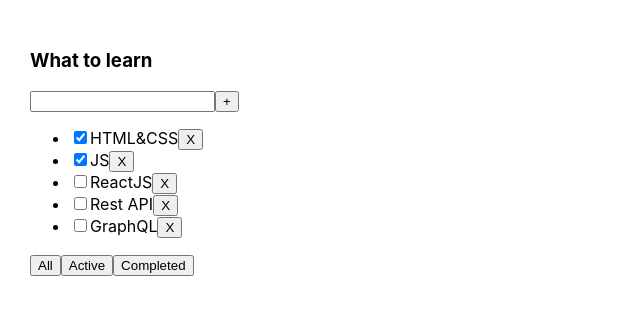
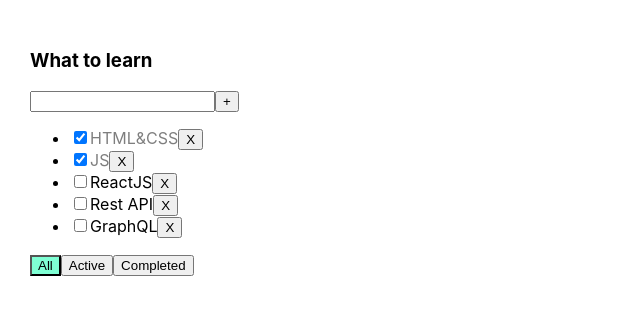
Before and after one commit to Timmy2324/react-to-do-list, a React (Create React App) app: page / in a window 1280 px wide. Shown: the top 314 px of the page, without its empty margins (0-640 px from the left). Built offline with nearby package versions, Linux system fonts and the light colour scheme.

Commit message:
added functionality for checkbox and refactoring

```diff
--- a/src/App.css
+++ b/src/App.css
@@ -6,3 +6,17 @@
 .App > div {
   margin-right: 50px;
 }
+
+.active-filter {
+  background-color: aquamarine;
+}
+
+.is-done {
+  opacity: 0.5;
+}
+
+.error {
+  border: 2px solid red;
+  outline: none;
+  background-color: rgba(255, 0, 0, 0.44);
+}
--- a/src/App.tsx
+++ b/src/App.tsx
@@ -4,9 +4,9 @@
 import {v1} from "uuid";
 
 export type TaskType = {
-    id: string,
-    title: string,
-    isDone: boolean,
+    id: string
+    title: string
+    isDone: boolean
 }
 
 export type FilterValuesType = 'all' | 'active' | 'completed';
@@ -44,8 +44,6 @@
         },
     ]);
 
-    let taskForToDoList = tasks;
-
     function addTask(title: string) {
         const newTask: TaskType = {
             id: v1(),
@@ -53,6 +51,10 @@
             isDone: false
         }
         setTasks([newTask, ...tasks])
+    }
+
+    function changeTaskStatus(id: string, isDone: boolean) {
+        setTasks(tasks.map(t => t.id === id ? {...t, isDone} : t));
     }
 
     function changeFilter(filter: FilterValuesType) {
@@ -66,9 +68,9 @@
     function getTaskForRender() {
         switch (filter) {
             case 'completed':
-                return taskForToDoList = tasks.filter(t => t.isDone);
+                return tasks.filter(t => t.isDone);
             case 'active':
-                return taskForToDoList = tasks.filter(t => !t.isDone);
+                return tasks.filter(t => !t.isDone);
             default:
                 return tasks;
         }
@@ -83,7 +85,7 @@
                 removeTask={removeTask}
                 changeFilter={changeFilter}
                 addTask={addTask}
-
+                changeTaskStatus={changeTaskStatus}
             />
         </div>
     );
--- a/src/ToDoList.tsx
+++ b/src/ToDoList.tsx
@@ -2,29 +2,52 @@
 import {FilterValuesType, TaskType} from "./App";
 
 type ToDoListPropsTypes = {
-    title: string,
-    tasks: Array<TaskType>,
-    filter: FilterValuesType,
-    removeTask: (taskId: string) => void,
-    changeFilter: (filter: FilterValuesType) => void,
+    title: string
+    tasks: Array<TaskType>
+    filter: FilterValuesType
+    removeTask: (taskId: string) => void
+    changeFilter: (filter: FilterValuesType) => void
     addTask: (title: string) => void
+    changeTaskStatus: (id: string, isDone: boolean) => void
 }
 
 export function ToDoList(props: ToDoListPropsTypes) {
 
-    let [title, setTitle] = useState('');
+    const [title, setTitle] = useState('');
+    const [error, setError] = useState<boolean>(false);
+    const taskList = props.tasks.map((t: TaskType) => {
+        const removeTask = () => props.removeTask(t.id);
+        const changeStatus = (e: ChangeEvent<HTMLInputElement>) => props.changeTaskStatus(t.id, e.currentTarget.checked);
+        return (
+            <li key={t.id}>
+                <input
+                    type="checkbox"
+                    checked={t.isDone}
+                    onChange={changeStatus}
+                />
+                <span className={t.isDone ? 'is-done' : ''}>{t.title}</span>
+                <button onClick={removeTask}>X</button>
+            </li>
+        )
+    })
 
     const addTask = () => {
-        props.addTask(title);
+        const trimTitle = title.trim();
+        if (trimTitle) {
+            props.addTask(trimTitle);
+        } else {
+            setError(true);
+        }
         setTitle('');
     }
 
-    const onClickChangeTitle = (e: ChangeEvent<HTMLInputElement>) => {
+    const onChangeSetTitle = (e: ChangeEvent<HTMLInputElement>) => {
         setTitle(e.currentTarget.value)
+        setError(false)
     }
 
     const onKeyPressAddTask = (e: KeyboardEvent<HTMLInputElement>) => {
-        if (e.key === 'Enter ') {
+        if (e.key === 'Enter') {
             addTask()
         }
     }
@@ -34,43 +57,43 @@
     const onClickFilterActiveTasks = () => props.changeFilter('active');
     const onClickFilterCompletedTasks = () => props.changeFilter('completed');
 
+    const getBtnClass = (filter: FilterValuesType) => {
+        return props.filter === filter ? 'active-filter' : '';
+    }
+
+    const errorMessage = error && <div style={{color: 'red'}}>Title is required</div>;
+
     return (
         <div>
             <h3>{props.title}</h3>
             <div>
                 <input
+                    className={error ? 'error' : ''}
                     value={title}
-                    onChange={onClickChangeTitle}
+                    onChange={onChangeSetTitle}
                     onKeyPress={onKeyPressAddTask}
                 />
                 <button onClick={addTask}>+</button>
+                {errorMessage}
             </div>
             <ul>
-                {
-                    props.tasks.map(t => {
-                        const onClickRemoveTask = () => props.removeTask(t.id);
-                        return (
-                            <li key={t.id}>
-                                <input type="checkbox" checked={t.isDone}/>
-                                <span>{t.title}</span>
-                                <button onClick={onClickRemoveTask}>X</button>
-                            </li>
-                        )
-                    })
-                }
+                {taskList}
             </ul>
             <div>
                 <button
+                    className={getBtnClass('all')}
                     onClick={onClickFilterAllTasks}
                 >
                     All
                 </button>
                 <button
+                    className={getBtnClass('active')}
                     onClick={onClickFilterActiveTasks}
                 >
                     Active
                 </button>
                 <button
+                    className={getBtnClass('completed')}
                     onClick={onClickFilterCompletedTasks}
                 >
                     Completed
```
